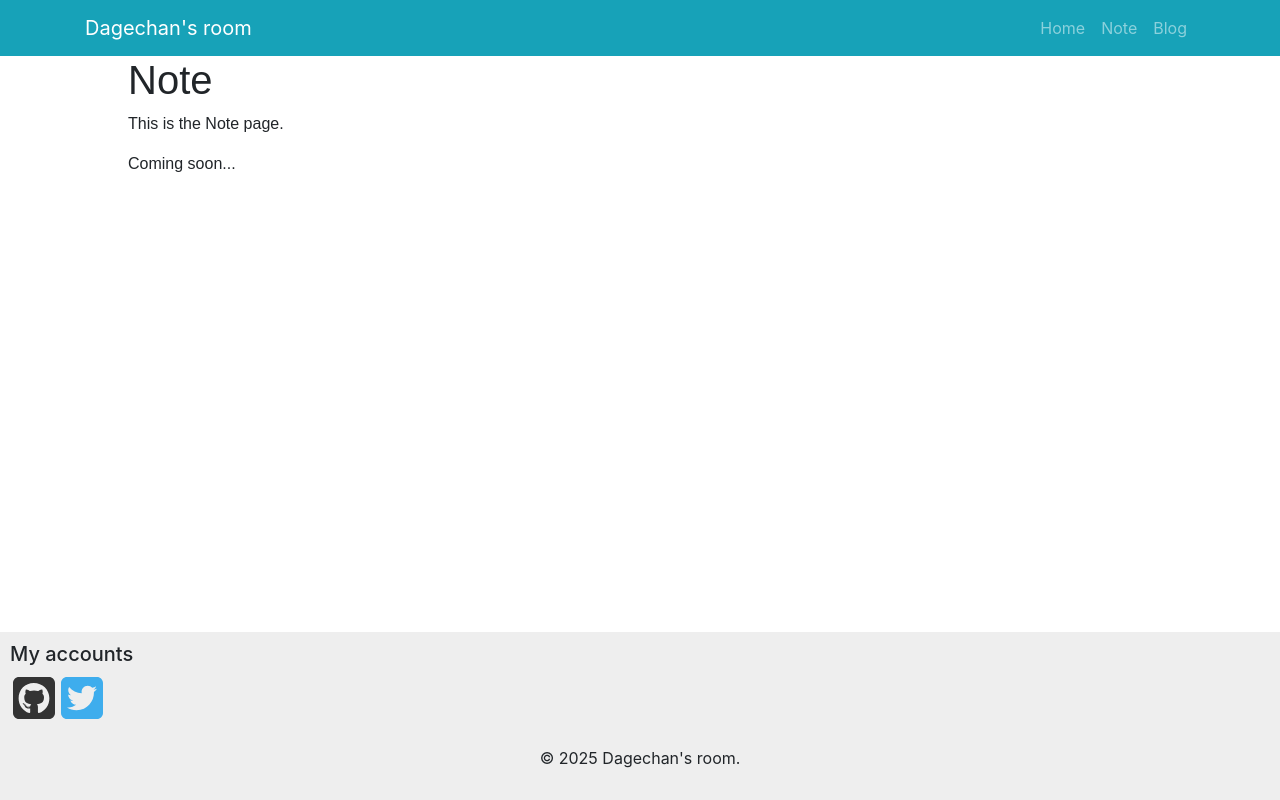
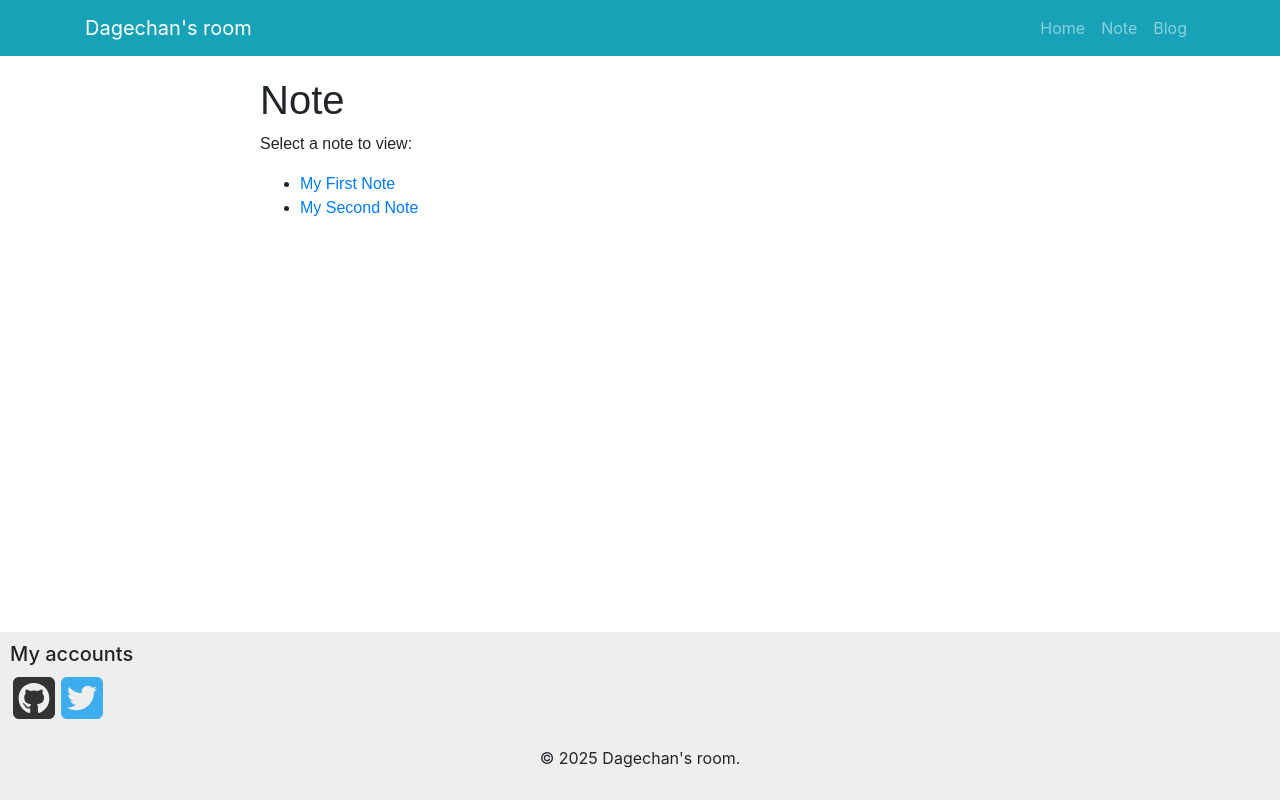
Before and after one commit to Dagechan/dagechan.github.io, a React (Create React App) app: page /note in a window 1280 px wide. Built offline with nearby package versions, Linux system fonts and the light colour scheme.

Commit message:
test the note

```diff
--- a/package.json
+++ b/package.json
@@ -17,6 +17,7 @@
     "react": "^18.2.0",
     "react-bootstrap": "^2.7.2",
     "react-dom": "^18.2.0",
+    "react-markdown": "^9.0.3",
     "react-responsive": "^9.0.2",
     "react-router-dom": "^6.9.0",
     "react-scripts": "5.0.1",
--- a/src/App.js
+++ b/src/App.js
@@ -9,6 +9,7 @@ import { BrowserRouter as Router, Route, Routes } from 'react-router-dom';
 import Blog from './Blog';
 import Home from './Home';
 import Note from './Note';
+import NoteViewer from './NoteViewer';
 import { FontAwesomeIcon } from '@fortawesome/react-fontawesome';
 import { faGithubSquare, faTwitterSquare } from '@fortawesome/free-brands-svg-icons'
 import { faSearch } from '@fortawesome/free-solid-svg-icons';
@@ -28,6 +29,7 @@ function App() {
             <Route path="/Dagechan/homePage" element={<Home />} />
             <Route path="/blog" element={<Blog />} />
             <Route path="/note" element={<Note />} />
+            <Route path="/note/:noteId" element={<NoteViewer />} />
           </Routes>
         </div>
 
--- a/src/Note.jsx
+++ b/src/Note.jsx
@@ -1,11 +1,23 @@
-import React from 'react';
+import React from "react";
+import { Link } from "react-router-dom";
 
 function Note() {
+  const notes = [
+    { id: "note1", title: "My First Note" },
+    { id: "note2", title: "My Second Note" },
+  ];
+
   return (
-    <div className='note animate' style={{}}>
+    <div className="note animate" style={{ padding: "20px", maxWidth: "800px", margin: "auto" }}>
       <h1>Note</h1>
-      <p>This is the Note page.</p>
-      <p>Coming soon...</p>
+      <p>Select a note to view:</p>
+      <ul>
+        {notes.map((note) => (
+          <li key={note.id}>
+            <Link to={`/note/${note.id}`}>{note.title}</Link>
+          </li>
+        ))}
+      </ul>
     </div>
   );
 }
--- /dev/null
+++ b/src/NoteViewer.jsx
@@ -0,0 +1,23 @@
+import React, { useState, useEffect } from "react";
+import { useParams } from "react-router-dom";
+import ReactMarkdown from "react-markdown";
+
+function NoteViewer() {
+  const { noteId } = useParams(); // Get note ID from URL
+  const [content, setContent] = useState("");
+
+  useEffect(() => {
+    fetch(`/${noteId}.md`) // Load the Markdown file dynamically
+      .then((res) => res.text())
+      .then((text) => setContent(text))
+      .catch(() => setContent("# Not Found\nThis note does not exist."));
+  }, [noteId]);
+
+  return (
+    <div style={{ padding: "20px", maxWidth: "800px", margin: "auto" }}>
+      <ReactMarkdown>{content}</ReactMarkdown>
+    </div>
+  );
+}
+
+export default NoteViewer;
```
Also changed, not shown: public/note1.md (added, +8 -0 lines), public/note2.md (added, +2 -0 lines), 1 other file (tests, documents, lock files or other folders).
